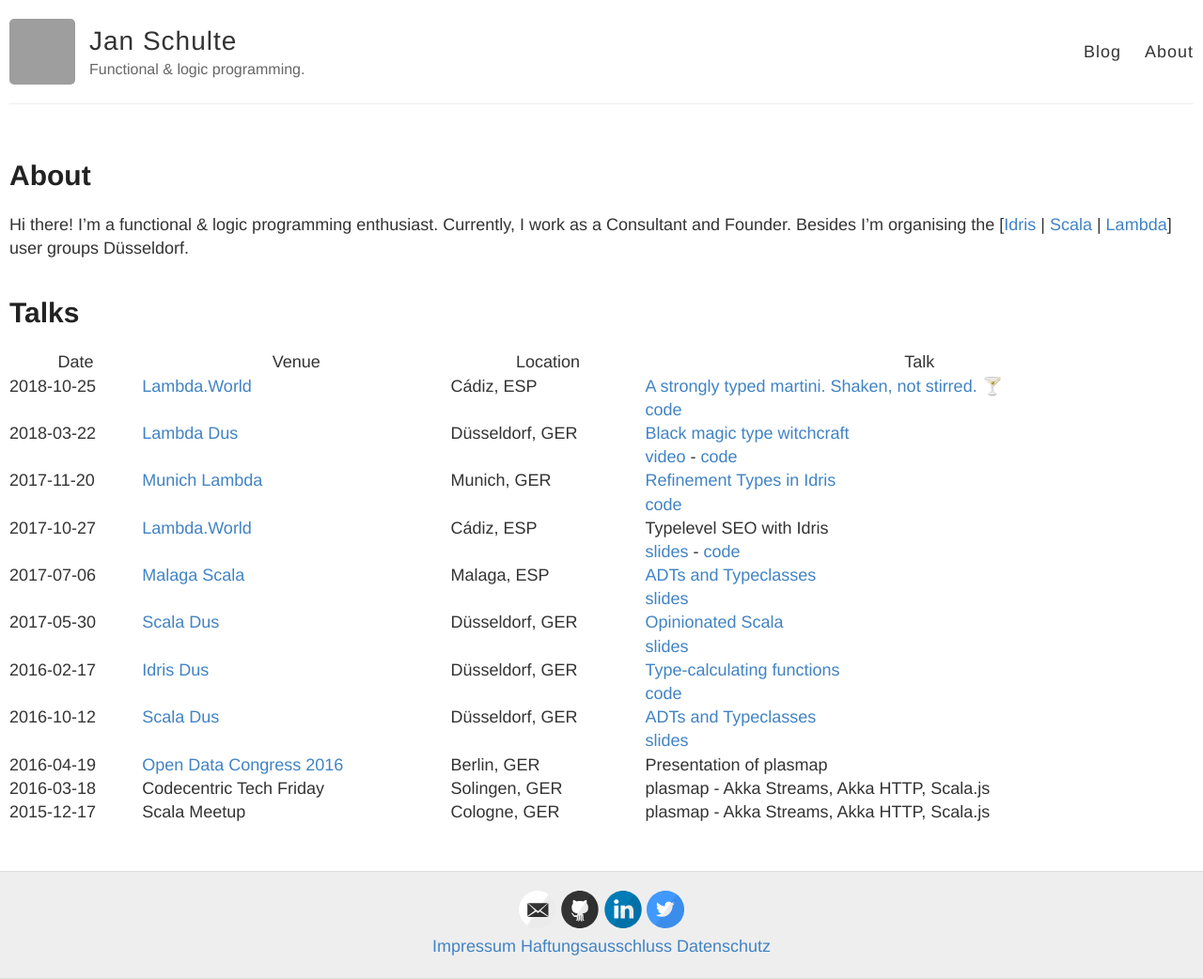
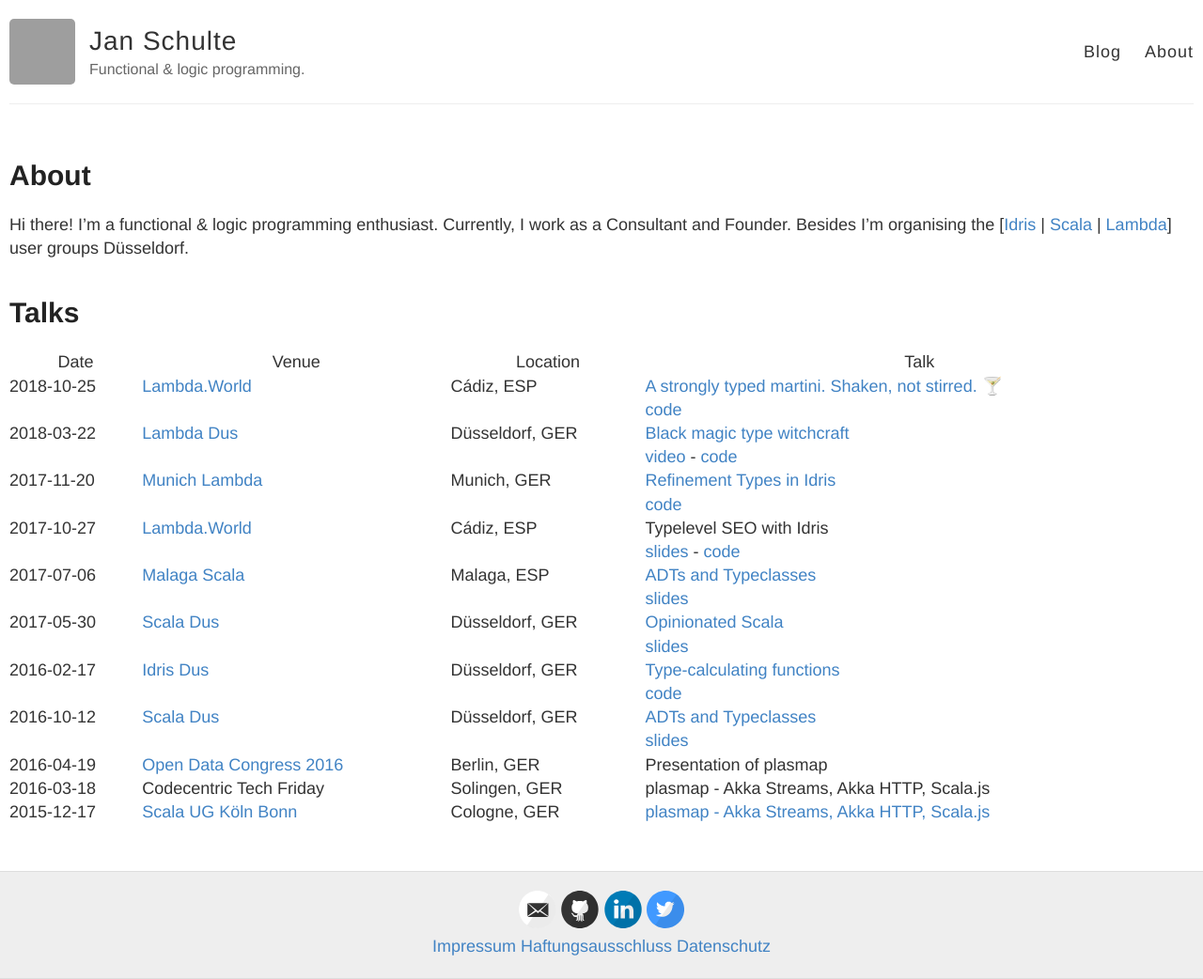
Before and after one commit to janschultecom/janschultecom.github.io, a Jekyll site: the page built from about.md, in a window 1280 px wide. Shown: the whole page at 94% size. Built offline with Jekyll 4.4.1, drawn with Linux system fonts in a browser that asks for light colours; grey boxes are pictures that could not be loaded.

Commit message:
Update about

```diff
--- a/about.md
+++ b/about.md
@@ -20,4 +20,4 @@ Hi there! I'm a functional & logic programming enthusiast. Currently, I work as
 | 2016-10-12 | [Scala Dus](https://www.meetup.com/scaladus/) | Düsseldorf, GER | [ADTs and Typeclasses](https://www.meetup.com/scaladus/events/233706740/) <br> [slides]( http://janschulte.com/2016-10-12-adts-typeclasses-scala/#/) |
 | 2016-04-19 | [Open Data Congress 2016](https://www.bmwi.de/Redaktion/DE/Bildergalerie/2016/20160419-zypries-open-data-kongress.html) | Berlin, GER | Presentation of plasmap
 | 2016-03-18 | Codecentric Tech Friday | Solingen, GER | plasmap - Akka Streams, Akka HTTP, Scala.js |
-| 2015-12-17 | Scala Meetup | Cologne, GER | plasmap - Akka Streams, Akka HTTP, Scala.js |
+| 2015-12-17 | [Scala UG Köln Bonn](https://www.meetup.com/Scala-User-Group-Koln-Bonn/) | Cologne, GER | [plasmap - Akka Streams, Akka HTTP, Scala.js](https://www.meetup.com/Scala-User-Group-Koln-Bonn/events/225774642/) |
```
